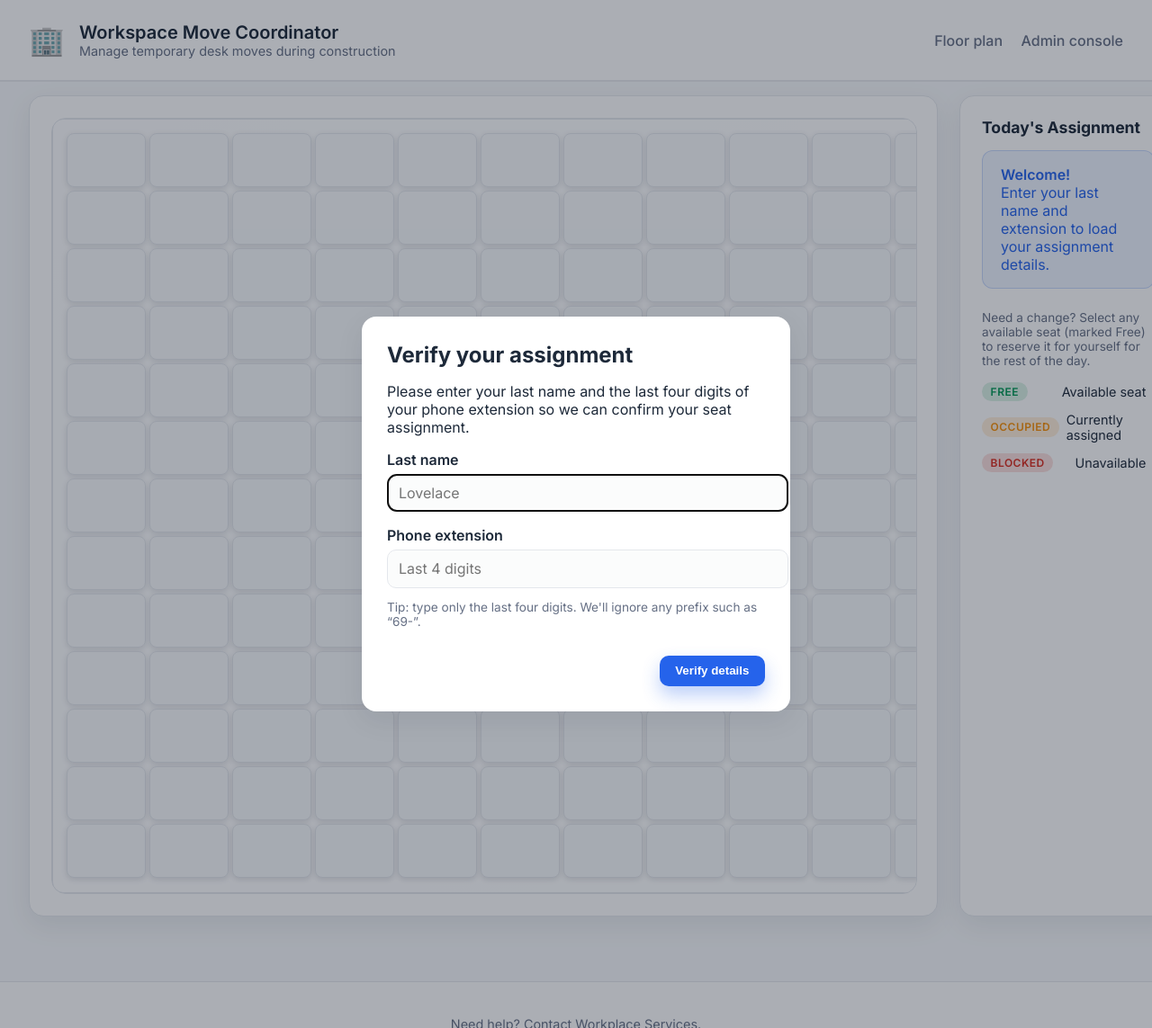
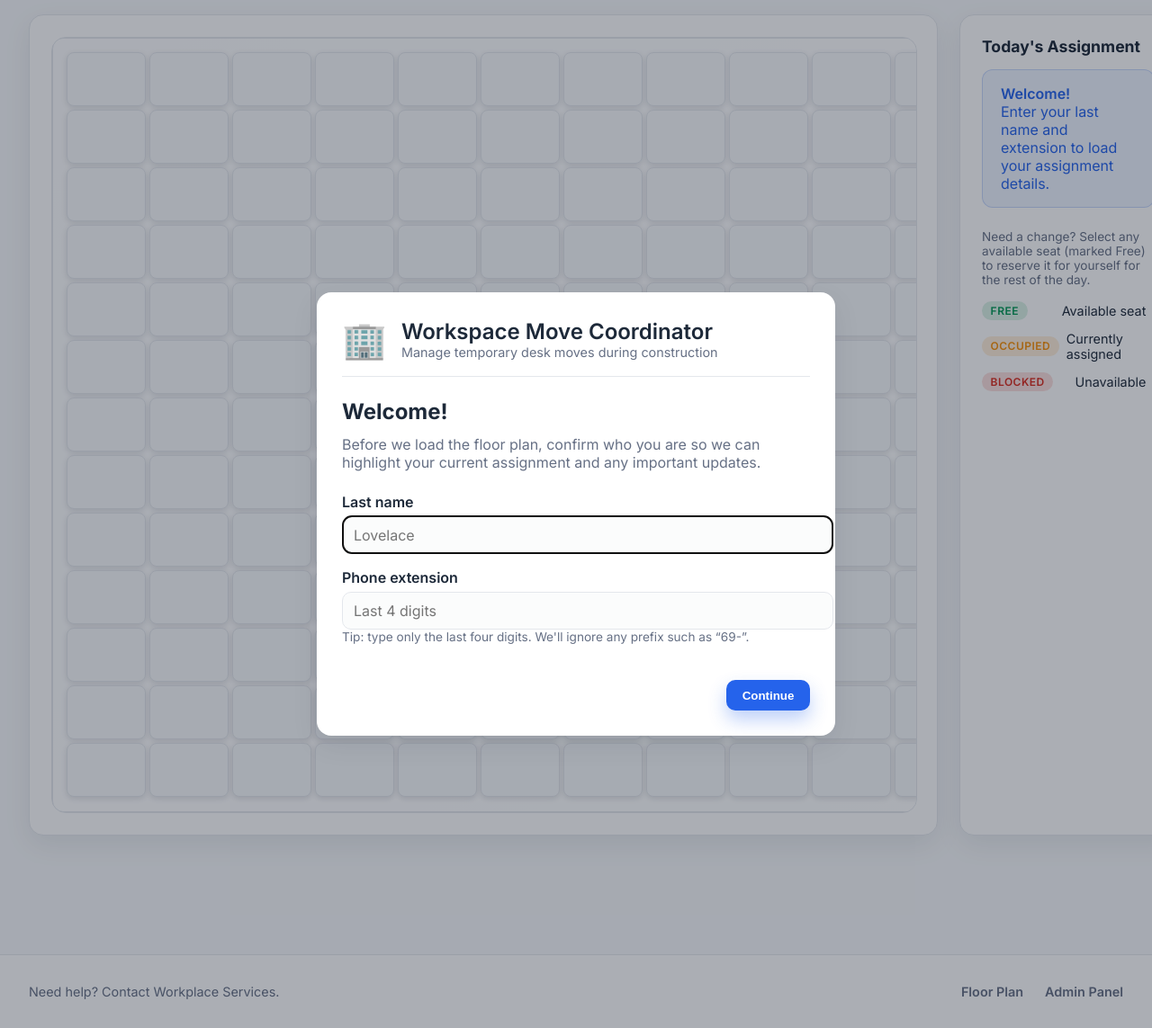
Before and after one commit to miles-howell/Window-Works, a Django app: page / in a window 1280 px wide. Shown: the whole page at 90% size. Run offline with Django 5.2, Linux system fonts and the light colour scheme; data that the repository does not hold is empty; parts of the project's set-up code (start-up, migrations or seed data) failed here and were passed over.

Commit message:
Refine layout and welcome experience

```diff
--- a/static/css/styles.css
+++ b/static/css/styles.css
@@ -28,19 +28,6 @@ body {
   width: 100%;
 }
 
-.app-header {
-  background: var(--card-bg);
-  border-bottom: 1px solid var(--border);
-  box-shadow: 0 1px 0 rgba(15, 23, 42, 0.06);
-}
-
-.app-header .container {
-  display: flex;
-  align-items: center;
-  justify-content: space-between;
-  padding: 1rem 1.5rem;
-}
-
 .branding {
   display: flex;
   align-items: center;
@@ -63,19 +50,6 @@ body {
   color: var(--muted);
 }
 
-.app-nav a {
-  color: var(--muted);
-  text-decoration: none;
-  font-weight: 500;
-  margin-left: 1rem;
-  transition: color 0.2s;
-}
-
-.app-nav a:hover,
-.app-nav a:focus {
-  color: var(--accent);
-}
-
 .app-main {
   flex: 1;
   padding: 0.5rem 0 4rem;
@@ -88,6 +62,36 @@ body {
   text-align: center;
   color: var(--muted);
   font-size: 0.9rem;
+}
+
+.footer-container {
+  display: flex;
+  flex-wrap: wrap;
+  align-items: center;
+  justify-content: space-between;
+  gap: 1rem 2rem;
+}
+
+.footer-copy {
+  margin: 0;
+  text-align: left;
+}
+
+.footer-nav {
+  display: flex;
+  gap: 1.5rem;
+}
+
+.footer-nav a {
+  color: var(--muted);
+  text-decoration: none;
+  font-weight: 600;
+  transition: color 0.2s ease;
+}
+
+.footer-nav a:hover,
+.footer-nav a:focus {
+  color: var(--accent);
 }
 
 .card {
@@ -629,15 +633,46 @@ body {
   background: var(--card-bg);
   border-radius: 16px;
   padding: 1.75rem;
-  max-width: 420px;
+  max-width: 520px;
   width: 100%;
   box-shadow: var(--shadow);
   position: relative;
 }
 
+.modal-card h1 {
+  margin: 0;
+  font-size: 1.5rem;
+}
+
 .modal-card h2 {
   margin-top: 0;
   margin-bottom: 0.75rem;
+}
+
+.welcome-modal {
+  display: grid;
+  gap: 1.5rem;
+}
+
+.welcome-hero {
+  display: flex;
+  align-items: center;
+  gap: 1rem;
+  padding-bottom: 1rem;
+  border-bottom: 1px solid var(--border);
+}
+
+.welcome-hero .logo {
+  font-size: 2.5rem;
+}
+
+.welcome-body h2 {
+  margin: 0 0 0.75rem;
+}
+
+.welcome-body p {
+  margin: 0 0 1.5rem;
+  color: var(--muted);
 }
 
 .modal-card form {
@@ -756,10 +791,18 @@ body {
 }
 
 @media (max-width: 768px) {
-  .app-header .container {
-    flex-direction: column;
-    gap: 0.75rem;
-    align-items: flex-start;
+  .footer-container {
+    justify-content: center;
+    text-align: center;
+  }
+
+  .footer-copy {
+    text-align: center;
+  }
+
+  .footer-nav {
+    justify-content: center;
+    flex-wrap: wrap;
   }
 
   .grid-two {
--- a/templates/base.html
+++ b/templates/base.html
@@ -15,29 +15,18 @@
     {% block extra_head %}{% endblock %}
   </head>
   <body>
-    <header class="app-header">
-      <div class="container">
-        <div class="branding">
-          <span class="logo">🏢</span>
-          <div>
-            <h1 class="app-title">Workspace Move Coordinator</h1>
-            <p class="app-subtitle">Manage temporary desk moves during construction</p>
-          </div>
-        </div>
-        <nav class="app-nav">
-          <a href="{% url 'floorplan:index' %}">Floor plan</a>
-          <a href="{% url 'floorplan:admin-console' %}">Admin console</a>
-        </nav>
-      </div>
-    </header>
     <main class="app-main">
       <div class="container">
         {% block content %}{% endblock %}
       </div>
     </main>
     <footer class="app-footer">
-      <div class="container">
-        <p>Need help? Contact Workplace Services.</p>
+      <div class="container footer-container">
+        <p class="footer-copy">Need help? Contact Workplace Services.</p>
+        <nav class="footer-nav" aria-label="Primary">
+          <a href="{% url 'floorplan:index' %}">Floor Plan</a>
+          <a href="{% url 'floorplan:admin-console' %}">Admin Panel</a>
+        </nav>
       </div>
     </footer>
     <script src="{% static 'js/csrf.js' %}"></script>
--- a/templates/floorplan/index.html
+++ b/templates/floorplan/index.html
@@ -75,9 +75,20 @@
   <script id="current-time" type="application/json">"{{ now_iso }}"</script>
 
   <div id="name-modal" class="modal-backdrop hidden" role="dialog" aria-modal="true">
-    <div class="modal-card">
-      <h2>Verify your assignment</h2>
-      <p>Please enter your last name and the last four digits of your phone extension so we can confirm your seat assignment.</p>
+    <div class="modal-card welcome-modal">
+      <div class="welcome-hero">
+        <span class="logo" aria-hidden="true">🏢</span>
+        <div>
+          <h1 class="app-title">Workspace Move Coordinator</h1>
+          <p class="app-subtitle">Manage temporary desk moves during construction</p>
+        </div>
+      </div>
+      <div class="welcome-body">
+        <h2>Welcome!</h2>
+        <p>
+          Before we load the floor plan, confirm who you are so we can highlight your current assignment and any important
+          updates.
+        </p>
         <form id="name-form">
           <div class="form-grid">
             <div>
@@ -100,9 +111,10 @@
           </div>
           <div id="name-feedback" class="alert-item hidden" role="alert"></div>
           <div class="modal-actions">
-          <button type="submit" class="button primary">Verify details</button>
+            <button type="submit" class="button primary">Continue</button>
           </div>
         </form>
+      </div>
     </div>
   </div>
 
```
Lines whose indentation alone changed are shown as unchanged.
